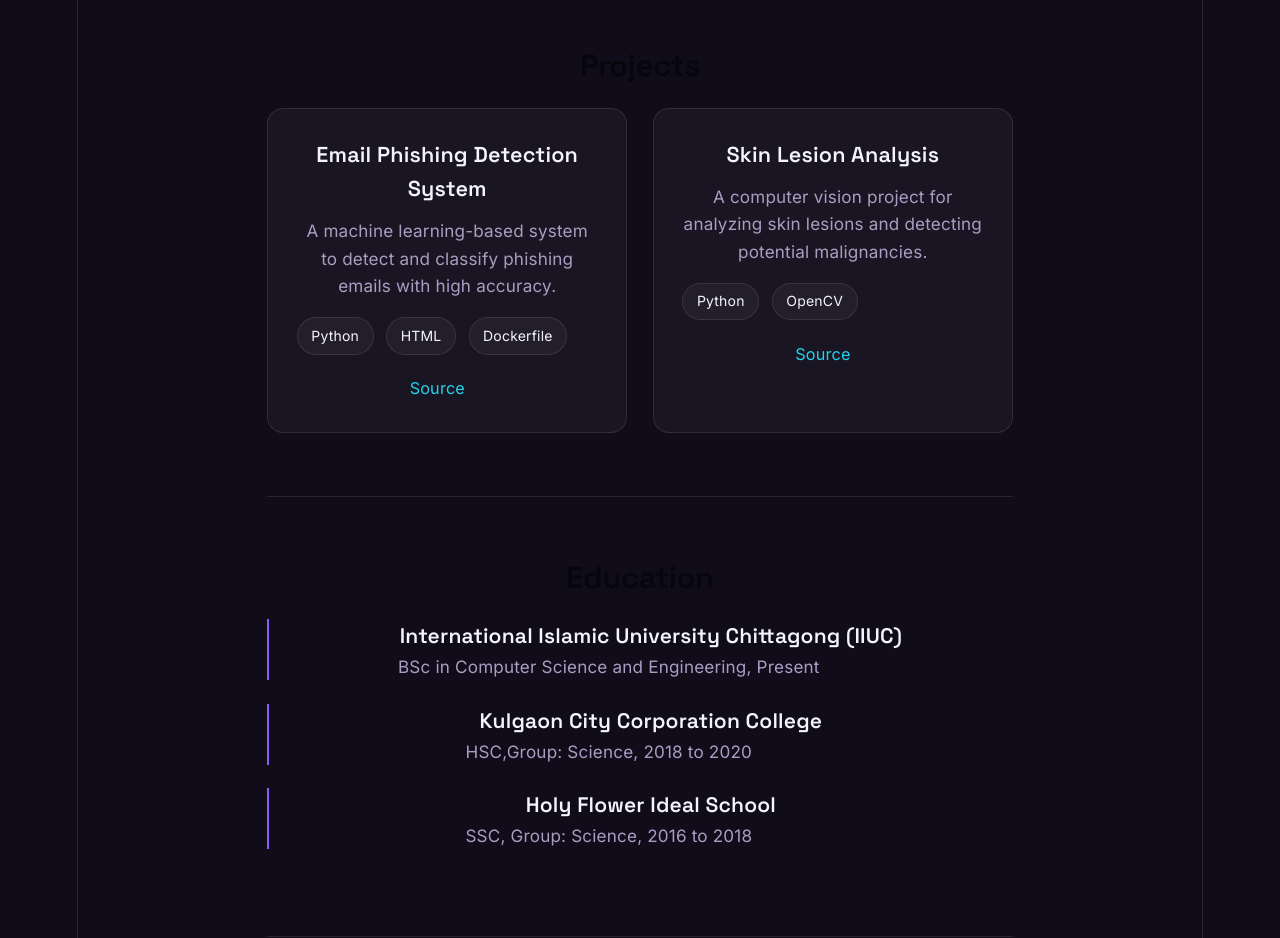
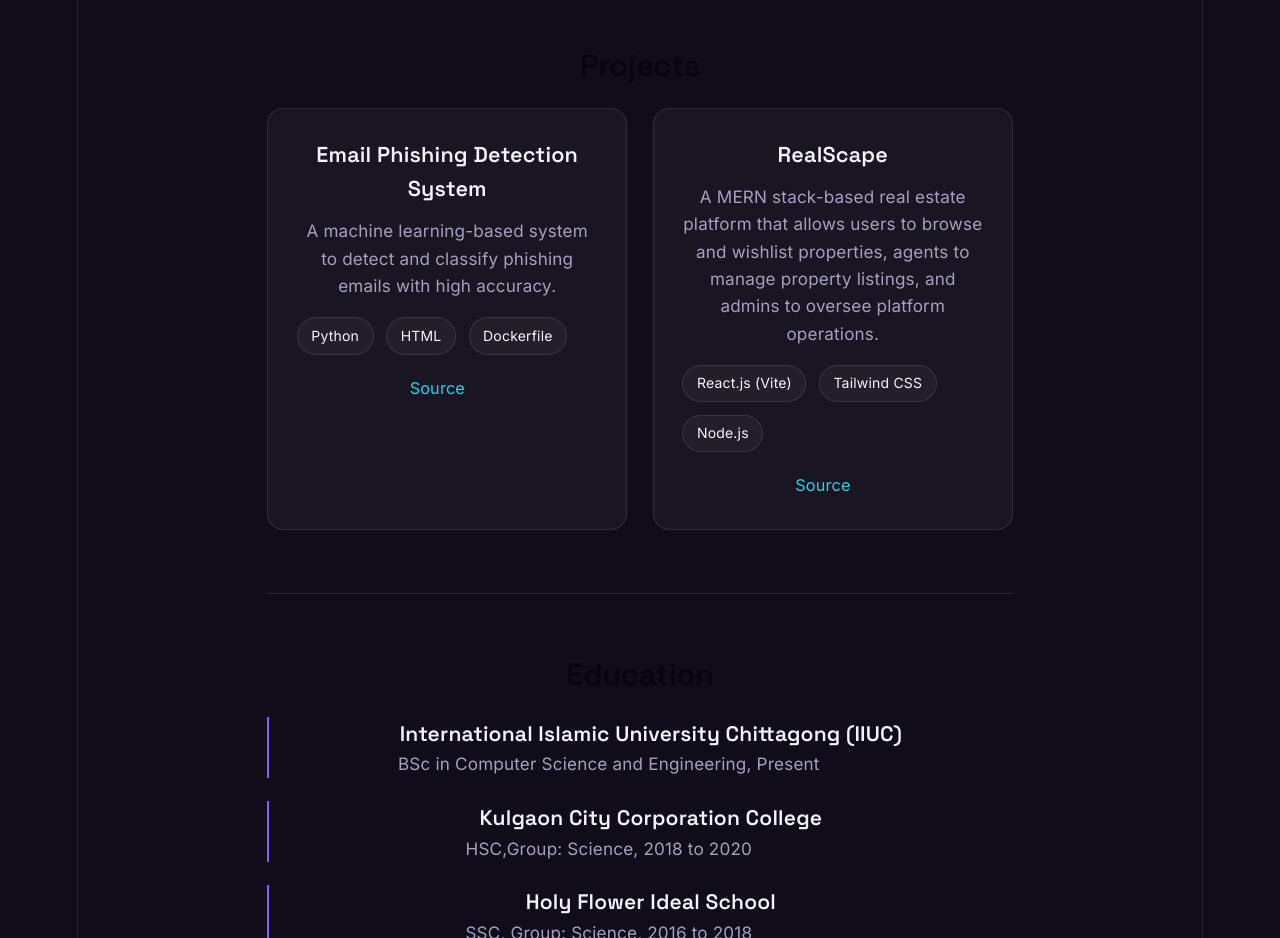
Before and after one commit to sakara-tasmia/my-portfolio, a React (Vite) app: page / in a window 1280 px wide. Shown: the part 1180-2118 px from the top of the page. Built offline with nearby package versions, Linux system fonts and the light colour scheme.

Commit message:
Add school and college education

```diff
--- a/src/App.jsx
+++ b/src/App.jsx
@@ -27,10 +27,10 @@ const projects = [
         source: "https://github.com/sakara-tasmia/email-phishing-detector"
     },
     {
-        title: "Skin Lesion Analysis",
-        description: "A computer vision project for analyzing skin lesions and detecting potential malignancies.",
-        tags: ["Python", "OpenCV"],
-        source: "https://github.com/sakara-tasmia/skin-lesion-analysis"
+        title: "RealScape",
+        description: "A MERN stack-based real estate platform that allows users to browse and wishlist properties, agents to manage property listings, and admins to oversee platform operations.",
+        tags: ["React.js (Vite)", "Tailwind CSS","Node.js"],
+        source: "https://github.com/sakara-tasmia/RealScape"
     }
 ];
 
```
